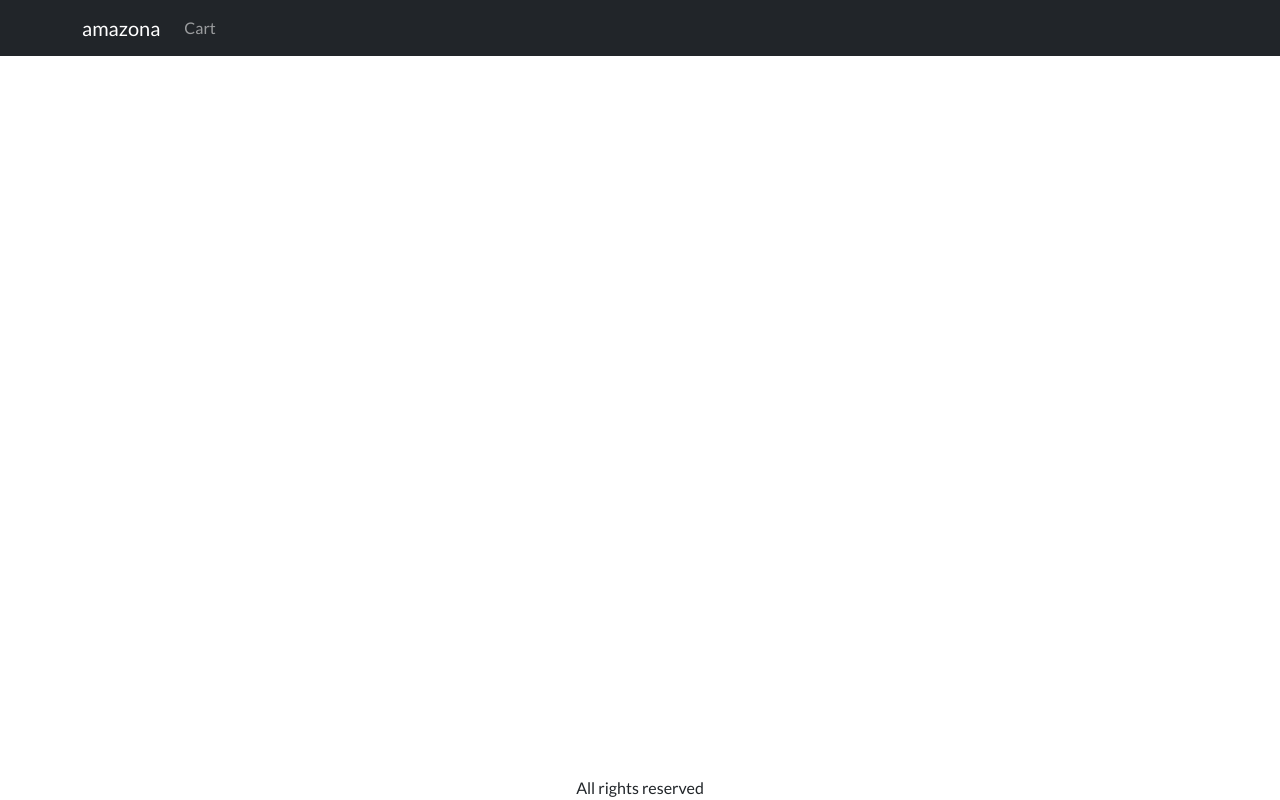
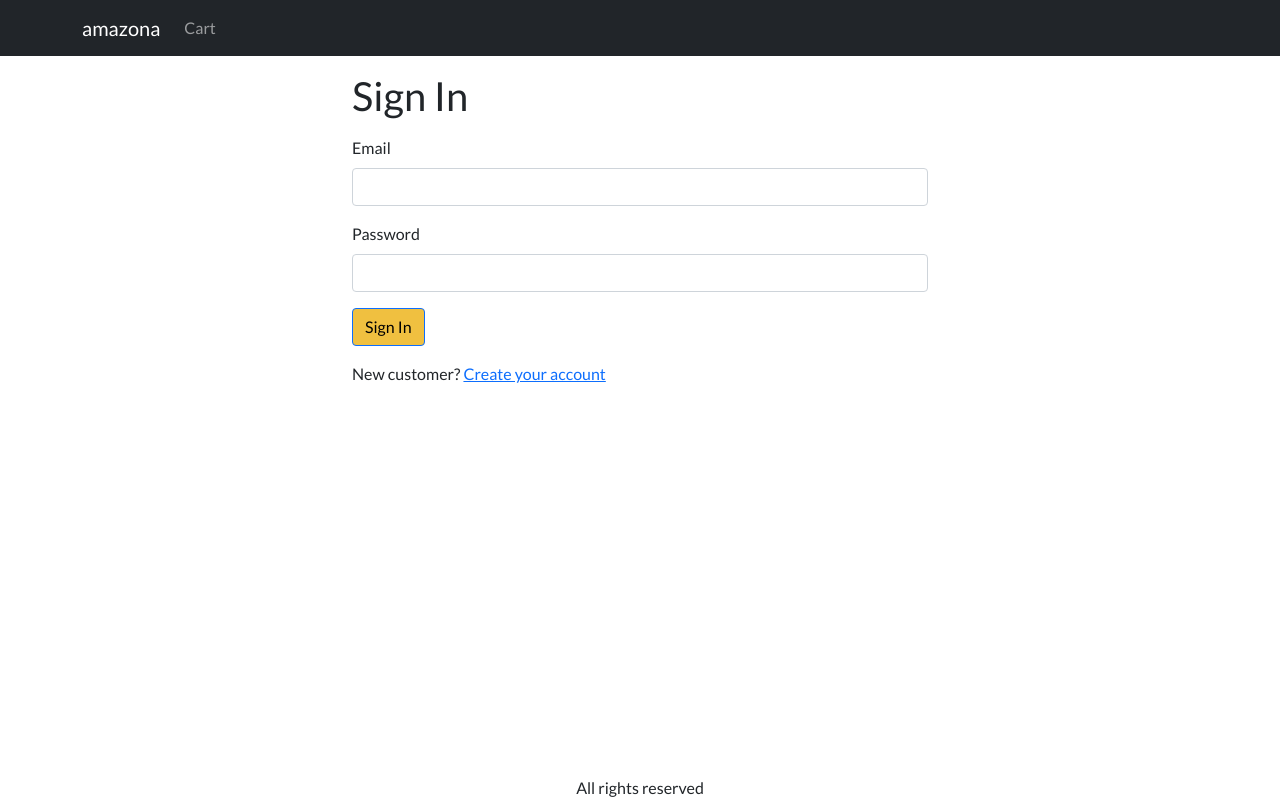
Before and after one commit to hebam17/mern-ecommerce, a React (Create React App) app in the folder client/: page /signin in a window 1280 px wide. Built offline with nearby package versions, Linux system fonts and the light colour scheme.

Commit message:
Create the signin page ui

```diff
--- a/client/src/App.js
+++ b/client/src/App.js
@@ -9,6 +9,7 @@
 import { StoreContext } from "./context/store";
 import { useContext } from "react";
 import CartScreen from "./screens/CartScreen";
+import SigninScreen from "./screens/SigninScreen";
 
 function App() {
   const { state } = useContext(StoreContext);
@@ -40,6 +41,7 @@
             <Routes>
               <Route path="/product/:slug" element={<ProductScreen />} />
               <Route path="/cart" element={<CartScreen />} />
+              <Route path="/signin" element={<SigninScreen />} />
               <Route path="/" element={<HomeScreen />} />
             </Routes>
           </Container>
--- a/client/src/index.css
+++ b/client/src/index.css
@@ -45,3 +45,7 @@
 .img-thumbnail {
   height: 80px;
 }
+
+.small-container {
+  max-width: 600px;
+}
--- /dev/null
+++ b/client/src/screens/SigninScreen.js
@@ -0,0 +1,38 @@
+import React from "react";
+import { Link, useLocation } from "react-router-dom";
+import Container from "react-bootstrap/Container";
+import Form from "react-bootstrap/Form";
+import Button from "react-bootstrap/Button";
+import { Helmet } from "react-helmet-async";
+
+export default function Signin() {
+  const { search } = useLocation();
+  const redirectInUrl = new URLSearchParams(search);
+  console.log("search:", search, redirectInUrl);
+  const redirect = redirectInUrl ? redirectInUrl : "/";
+  return (
+    <Container className="small-container">
+      <Helmet>
+        <title>Sing In</title>
+      </Helmet>
+      <h1 className="my-3">Sign In</h1>
+      <Form>
+        <Form.Group className="mb-3" controlId="email">
+          <Form.Label>Email</Form.Label>
+          <Form.Control type="email" required />
+        </Form.Group>
+        <Form.Group className="mb-3" controlId="password">
+          <Form.Label>Password</Form.Label>
+          <Form.Control type="password" required />
+        </Form.Group>
+        <div className="mb-3">
+          <Button type="submit">Sign In</Button>
+        </div>
+        <div className="mb-3">
+          New customer?{" "}
+          <Link to={`/signup?redirect=${redirect}`}>Create your account</Link>
+        </div>
+      </Form>
+    </Container>
+  );
+}
```
